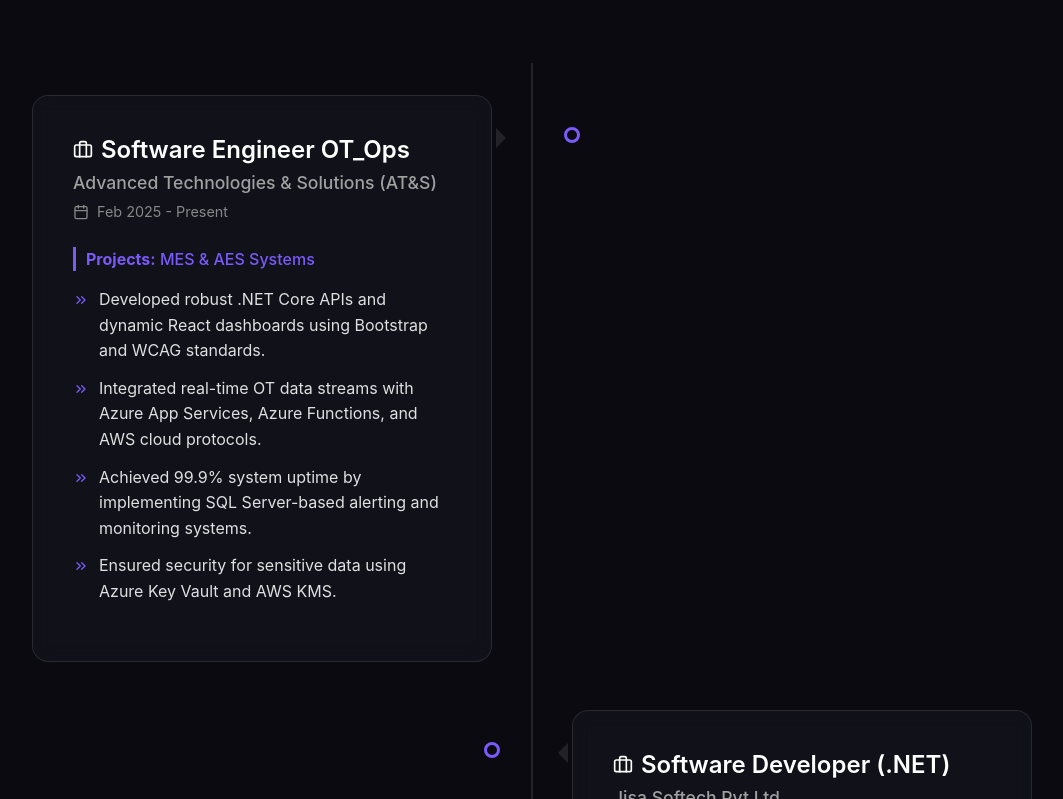
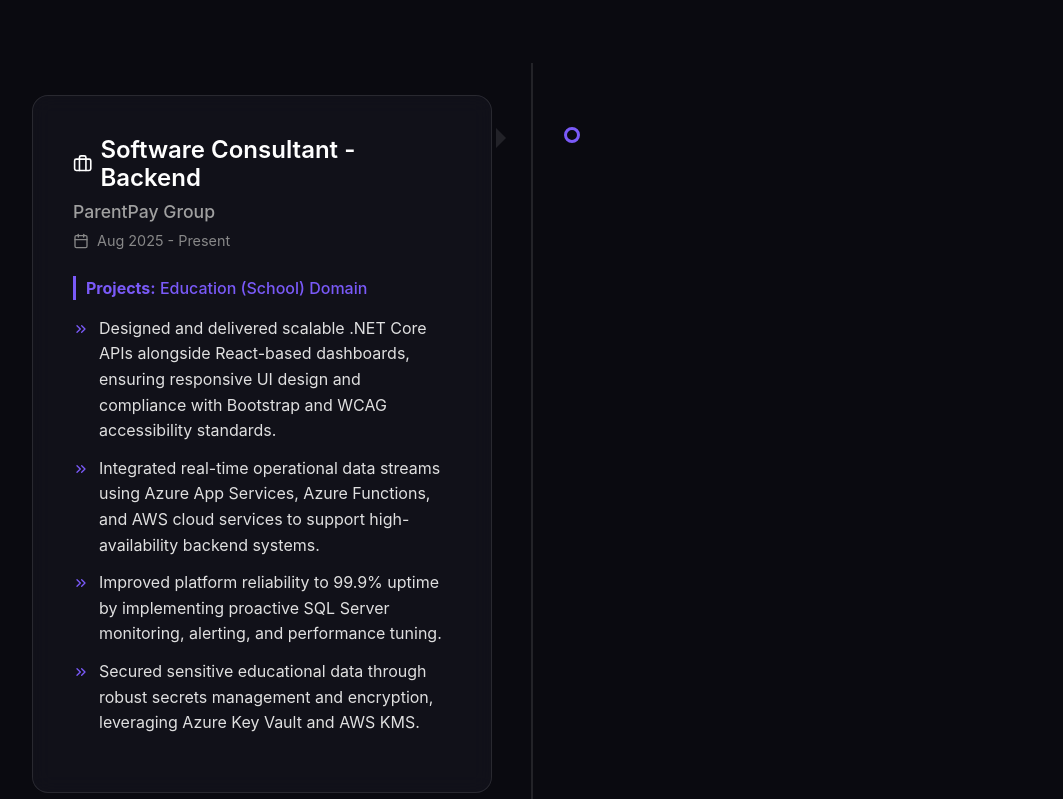
Before and after one commit to TheCoderAbhishek/my-portfolio, a React (Vite) app: page / in a window 1280 px wide. Shown: the part 1401-2200 px from the top of the page, without its empty margins (108-1171 px from the left). Built offline with nearby package versions, Linux system fonts and the light colour scheme; a web font is replaced by a local one.

Commit message:
feat: new experience section added

```diff
--- a/src/components/Experience.tsx
+++ b/src/components/Experience.tsx
@@ -15,9 +15,21 @@
 
 const experienceData: ExperienceItem[] = [
   {
+    role: "Software Consultant - Backend",
+    employer: "ParentPay Group",
+    duration: "Aug 2025 - Present",
+    projects: ["Education (School) Domain"],
+    responsibilities: [
+      "Designed and delivered scalable .NET Core APIs alongside React-based dashboards, ensuring responsive UI design and compliance with Bootstrap and WCAG accessibility standards.",
+      "Integrated real-time operational data streams using Azure App Services, Azure Functions, and AWS cloud services to support high-availability backend systems.",
+      "Improved platform reliability to 99.9% uptime by implementing proactive SQL Server monitoring, alerting, and performance tuning.",
+      "Secured sensitive educational data through robust secrets management and encryption, leveraging Azure Key Vault and AWS KMS.",
+    ],
+  },
+  {
     role: "Software Engineer OT_Ops",
     employer: "Advanced Technologies & Solutions (AT&S)",
-    duration: "Feb 2025 - Present",
+    duration: "Feb 2025 - Aug 2025",
     projects: ["MES & AES Systems"],
     responsibilities: [
       "Developed robust .NET Core APIs and dynamic React dashboards using Bootstrap and WCAG standards.",
```
